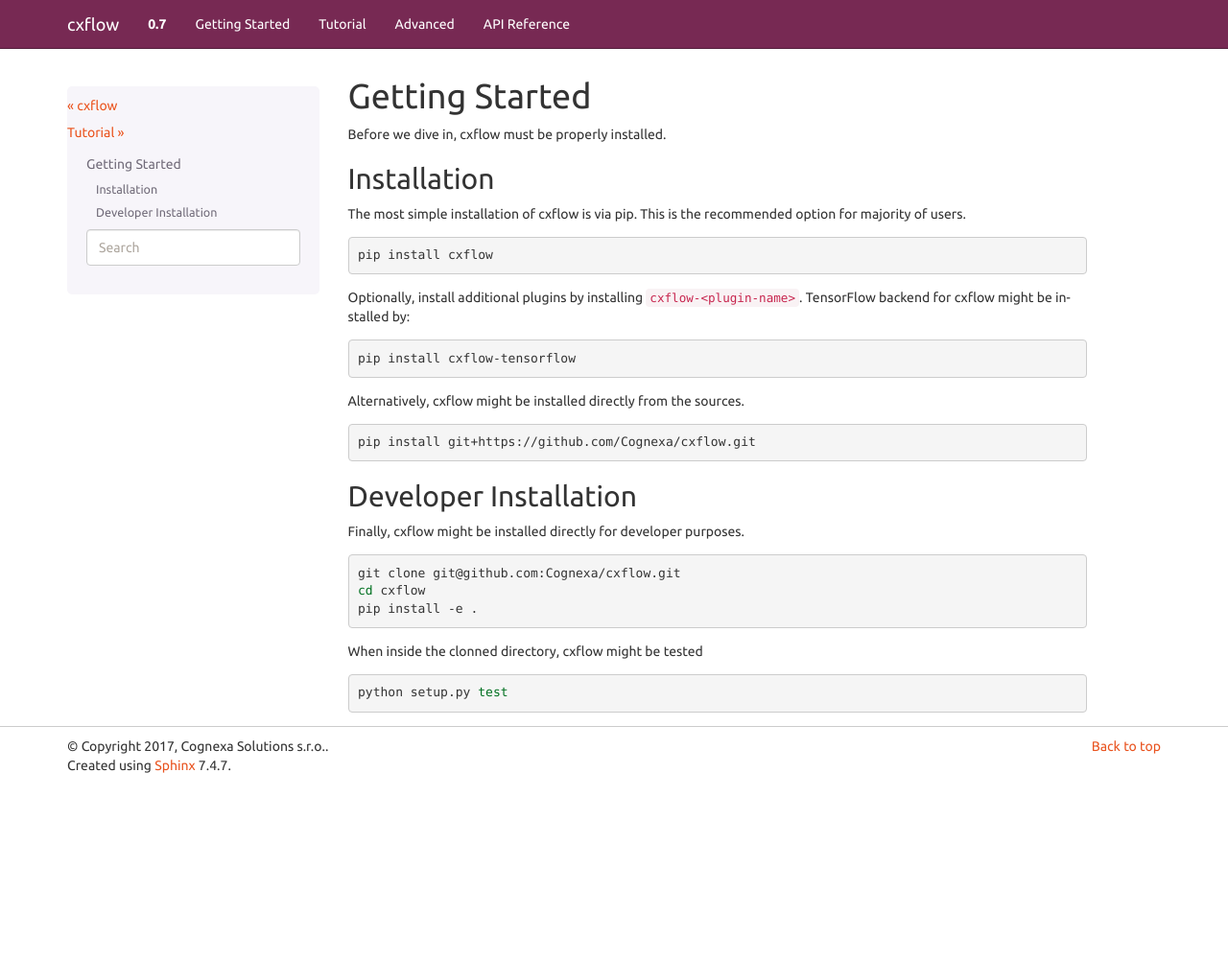
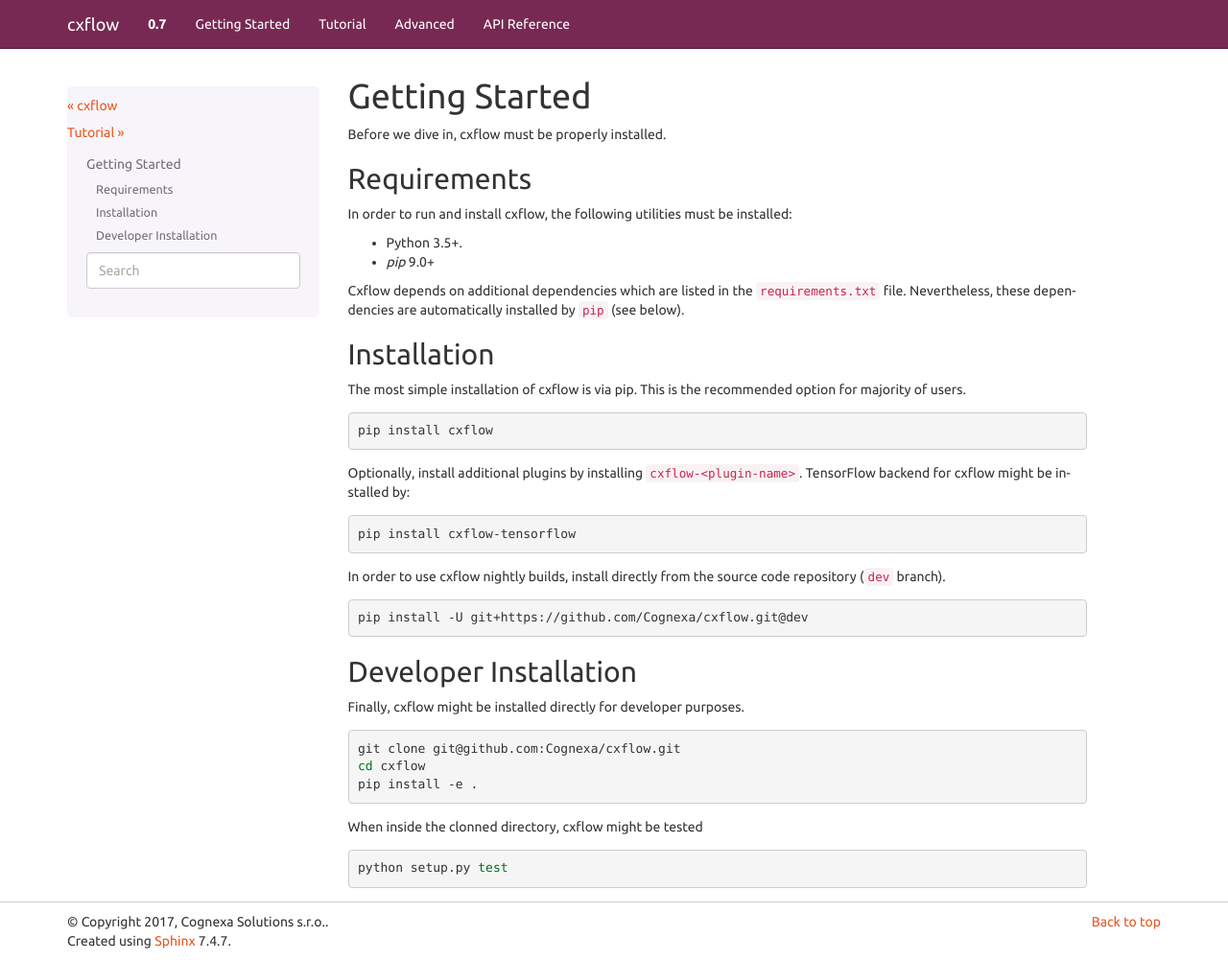
Before and after one commit to iterait/emloop, a Sphinx documentation site: the page built from docs/getting_started.rst, in a window 1280 px wide and 1001 px high. Shown: the whole window at 96% size. Built offline with Sphinx 7.4.7, drawn with Linux system fonts in a browser that asks for light colours.

Commit message:
gettinc started

```diff
--- a/docs/getting_started.rst
+++ b/docs/getting_started.rst
@@ -2,6 +2,16 @@
 ###############
 
 Before we dive in, cxflow must be properly installed.
+
+Requirements
+************
+In order to run and install cxflow, the following utilities must be installed:
+
+- Python 3.5+.
+- `pip` 9.0+
+
+Cxflow depends on additional dependencies which are listed in the ``requirements.txt`` file.
+Nevertheless, these dependencies are automatically installed by ``pip`` (see below).
 
 Installation
 ************
@@ -20,11 +30,11 @@
 
     pip install cxflow-tensorflow
 
-Alternatively, cxflow might be installed directly from the sources.
+In order to use cxflow nightly builds, install directly from the source code repository (``dev`` branch).
 
 .. code-block:: bash
 
-    pip install git+https://github.com/Cognexa/cxflow.git
+    pip install -U git+https://github.com/Cognexa/cxflow.git@dev
 
 Developer Installation
 **********************
```
